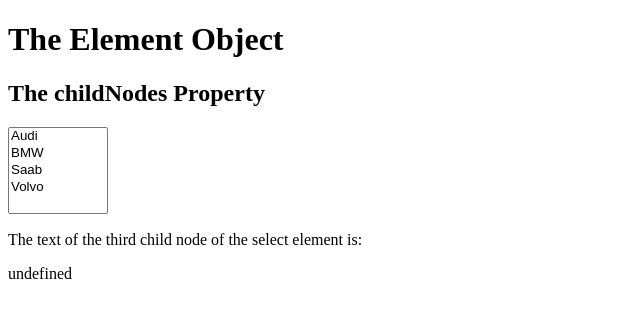
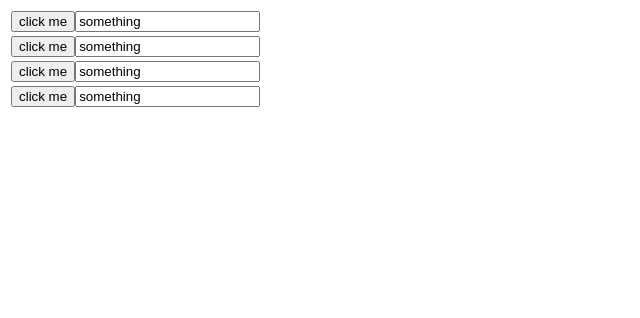
Before and after one commit to OggyRad/probs, a plain HTML site: page index.html in a window 1280 px wide. Shown: the whole page, without its empty margins (0-640 px from the left). Drawn offline with Linux system fonts and the light colour scheme.

Commit message:
Add files via upload

```diff
--- a/index.html
+++ b/index.html
@@ -5,25 +5,35 @@
     <meta http-equiv="X-UA-Compatible" content="IE=edge" />
     <meta name="viewport" content="width=device-width, initial-scale=1.0" />
     <title>Document</title>
+    <link rel="stylesheet" href="mystyle.css" />
   </head>
   <body>
-    <h1>The Element Object</h1>
-    <h2>The childNodes Property</h2>
-
-    <select id="mySelect" style="width: 100px" size="5">
-      <option>Audi</option>
-      <option>BMW</option>
-      <option>Saab</option>
-      <option>Volvo</option>
-    </select>
-
-    <p>The text of the third child node of the select element is:</p>
-    <p id="demo"></p>
-
-    <script>
-      let text = document.getElementById("mySelect").childNodes[2].text;
-      console.log(text);
-      document.getElementById("demo").innerHTML = text;
-    </script>
+    <table id="myTable">
+      <tr>
+        <td>
+          <button class="btn">click me</button
+          ><input type="text" value="something" />
+        </td>
+      </tr>
+      <tr>
+        <td>
+          <button class="btn">click me</button
+          ><input type="text" value="something" />
+        </td>
+      </tr>
+      <tr>
+        <td>
+          <button class="btn">click me</button
+          ><input type="text" value="something" />
+        </td>
+      </tr>
+      <tr>
+        <td>
+          <button class="btn">click me</button
+          ><input type="text" value="something" />
+        </td>
+      </tr>
+    </table>
+    <script src="script.js"></script>
   </body>
 </html>
```
